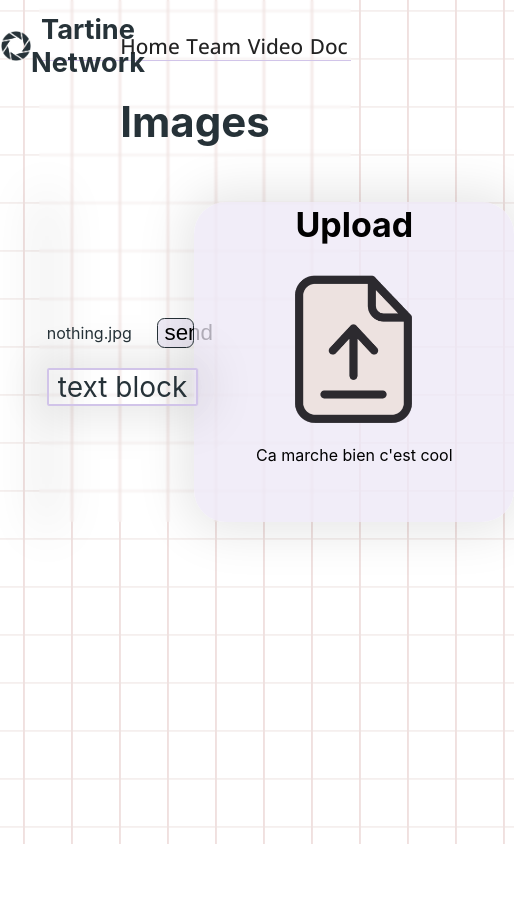
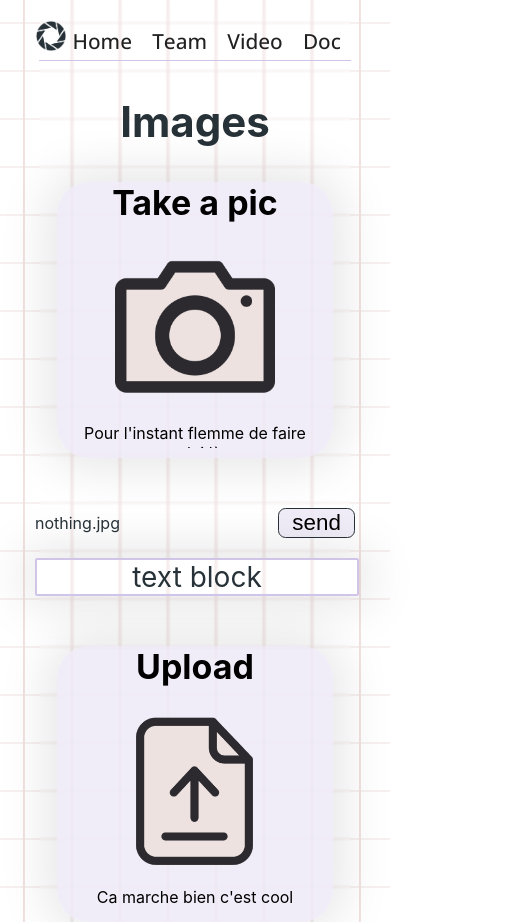
Before and after one commit to maluyckx/Web-App-MNIST, a React (Create React App) app in the folder src/frontend/: page /image in a window 390 px wide. Shown: the whole page, 514 px wide, since content can reach past the window. Before the commit the page ends 844 px from the top, so only its background shows below. Built offline with nearby package versions, Linux system fonts and the light colour scheme.

Commit message:
base responsive

```diff
--- a/src/frontend/src/component/Home/Home.js
+++ b/src/frontend/src/component/Home/Home.js
@@ -8,7 +8,7 @@ class Home extends Component {
     return (
       <div className="HomeMain">
         <h2>The Tartine Network</h2>
-        <div className="container">
+        <div className="home-container">
           <BlockChoice name={"Game"}
                        img_link={"https://cdn.discordapp.com/attachments/718214061283737712/937028286939287632/Daco_4300598.png"}
                        description={"Le jeu qui utilise notre super IA"}
--- a/src/frontend/src/component/Image/ImageMain.js
+++ b/src/frontend/src/component/Image/ImageMain.js
@@ -59,8 +59,8 @@ class ImageMain extends Component {
     return (
       <div className="ImageMain">
         <h2>Images</h2>
-        <div className="container">
-            <BlockChoice name={"Take a pic"}
+        <div className="image-container">
+          <BlockChoice name={"Take a pic"}
                         img_link={takePhoto}
                         description={"Pour l'instant flemme de faire celui là"}
                         link_to={""}/>
--- a/src/frontend/src/styles/Header.css
+++ b/src/frontend/src/styles/Header.css
@@ -43,3 +43,28 @@ h1{
     color: #212121;
     font-family: 'Open Sans', sans-serif;
 }
+
+@media (max-width: 1150px) {
+    .HeaderMain {
+        padding-bottom: 50px;
+    }
+
+    h1 {
+        visibility: hidden;
+        width: 0%;
+    }
+
+    .top-header{
+        margin-top: -10px;
+        width: 7.5%;
+    }
+
+    .logo-header{
+        margin-left: 0px;
+    }
+
+    .HeaderContainer {
+        width: 95%;
+    }
+
+  }
--- a/src/frontend/src/styles/Home/BlockChoice.css
+++ b/src/frontend/src/styles/Home/BlockChoice.css
@@ -45,3 +45,12 @@ h3 {
     font-size: 16px;
     margin-bottom: 0%;
 }
+
+@media (max-width: 1280px) {
+    .containerBlock{
+        height: 16em;
+        width: 16em;
+        padding: 10px;
+    }
+
+}
--- a/src/frontend/src/styles/Home/Home.css
+++ b/src/frontend/src/styles/Home/Home.css
@@ -10,7 +10,7 @@ h2{
     color: #263238;
 }
 
-.container {
+.home-container {
     margin-top: 25px;
     width: 95%;
     display: flex;
@@ -18,3 +18,14 @@ h2{
     align-items: center;
     justify-content: space-around;
 }
+
+@media (max-width: 1280px) {
+    .home-container {
+        margin-top: -40px;
+        flex-direction: column;
+    }
+
+    .home-container a {
+        margin-top: 30px;
+    }
+  }
--- a/src/frontend/src/styles/ImageMain.css
+++ b/src/frontend/src/styles/ImageMain.css
@@ -10,7 +10,7 @@ h2{
     font-size: 42px;
 }
 
-.container {
+.image-container {
     margin-top: 20px;
     width: 95%;
     display: flex;
@@ -66,3 +66,15 @@ h2{
     -webkit-box-shadow: 0px 0px 50px 10px rgba(0,0,0,0.1);
     box-shadow: 0px 0px 50px 10px rgba(0,0,0,0.1);
 }
+
+@media (max-width: 1280px) {
+    .image-container {
+        margin-top: 0px;
+        flex-direction: column;
+    }
+
+    .text-analyze {
+        margin-top: 50px;
+        margin-bottom: 50px;
+    }
+  }
```
